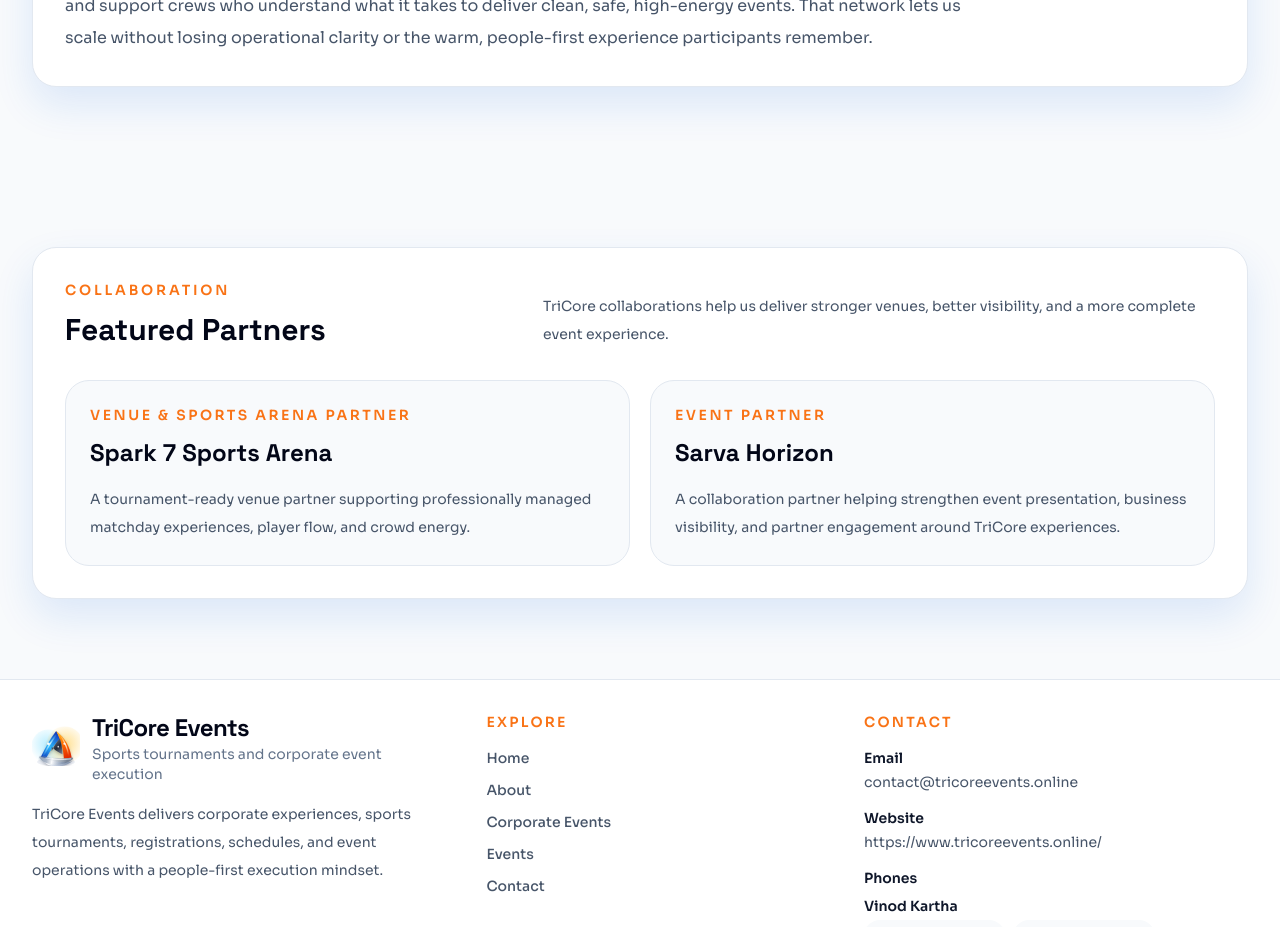
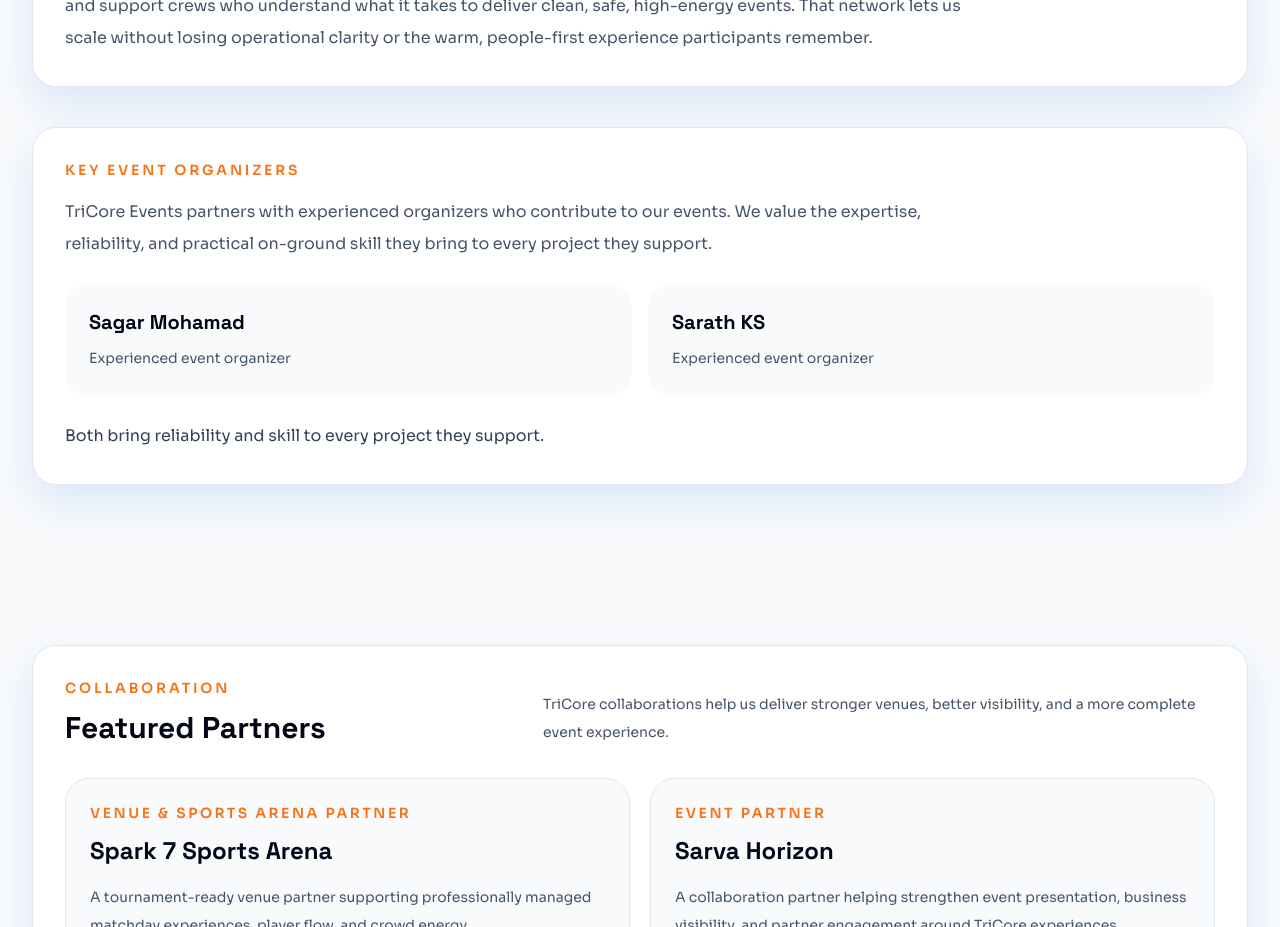
Before and after one commit to tricoreevent-ai/tricore, a React (Vite) app in the folder client/: page /about in a window 1280 px wide. Shown: the part 1480-2407 px from the top of the page. Built offline with nearby package versions, Linux system fonts and the light colour scheme; no server answers.

Commit message:
Add organizer details to the About page

```diff
--- a/client/src/data/siteContent.js
+++ b/client/src/data/siteContent.js
@@ -232,6 +232,21 @@
     'Youth engagement through structured and positive sports-led environments.',
     'Community cohesion programs that turn events into shared experiences.'
   ],
+  organizersTitle: 'Key Event Organizers',
+  organizersDescription:
+    'TriCore Events partners with experienced organizers who contribute to our events. We value the expertise, reliability, and practical on-ground skill they bring to every project they support.',
+  organizers: [
+    {
+      name: 'Sagar Mohamad',
+      role: 'Experienced event organizer'
+    },
+    {
+      name: 'Sarath KS',
+      role: 'Experienced event organizer'
+    }
+  ],
+  organizersClosing:
+    'Both bring reliability and skill to every project they support.',
   sportsBelief:
     'In a fast-paced and increasingly digital world, sports remain one of the most powerful ways to build discipline, leadership, resilience, and belonging. TriCore uses sport as a force for stronger teams, healthier lifestyles, and more connected communities.'
 };
--- a/client/src/pages/public/AboutPage.jsx
+++ b/client/src/pages/public/AboutPage.jsx
@@ -89,6 +89,26 @@
             or the warm, people-first experience participants remember.
           </p>
         </section>
+
+        <section className="panel mt-10 p-8">
+          <p className="text-sm font-semibold uppercase tracking-[0.2em] text-brand-orange">
+            {aboutHighlights.organizersTitle}
+          </p>
+          <p className="mt-4 max-w-4xl text-base leading-8 text-slate-600">
+            {aboutHighlights.organizersDescription}
+          </p>
+          <div className="mt-6 grid gap-4 sm:grid-cols-2">
+            {aboutHighlights.organizers.map((organizer) => (
+              <div className="rounded-3xl bg-slate-50 p-6" key={organizer.name}>
+                <h3 className="text-xl font-bold text-slate-950">{organizer.name}</h3>
+                <p className="mt-2 text-sm leading-7 text-slate-600">{organizer.role}</p>
+              </div>
+            ))}
+          </div>
+          <p className="mt-6 text-base leading-8 text-slate-700">
+            {aboutHighlights.organizersClosing}
+          </p>
+        </section>
       </div>
 
       {galleryConfig?.galleryEnabledAbout ? (
```
